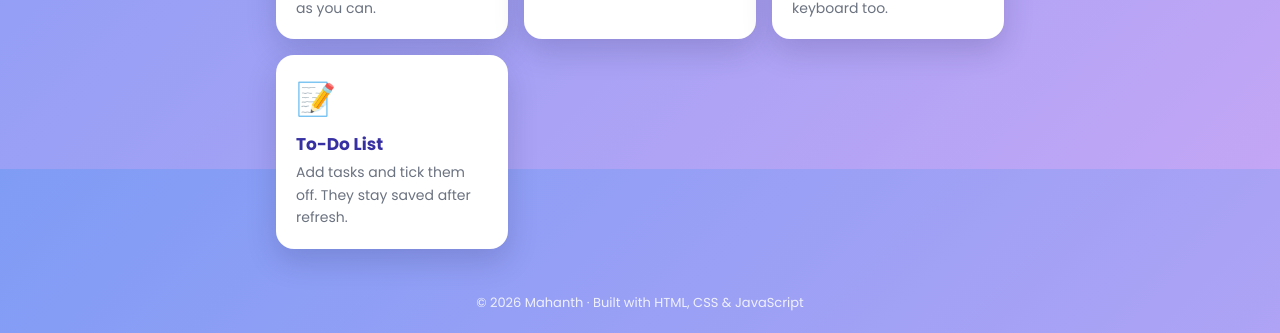
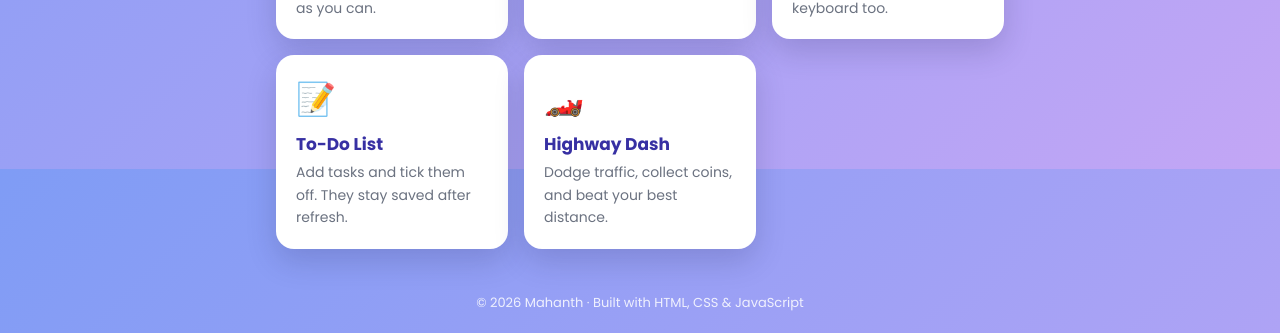
Before and after one commit to puppalamahanth-sys/puppalamahanth.github.io, a plain HTML site: page index.html in a window 1280 px wide. Shown: the part 631-964 px from the top of the page. Drawn offline with Linux system fonts and the light colour scheme.

Commit message:
Update index.html

```diff
--- a/index.html
+++ b/index.html
@@ -61,7 +61,12 @@
       <h3>To-Do List</h3>
       <p>Add tasks and tick them off. They stay saved after refresh.</p>
     </a>
-  </div>
+        <a class="project" href="highway.html">
+      <div class="icon">🏎️</div>
+      <h3>Highway Dash</h3>
+      <p>Dodge traffic, collect coins, and beat your best distance.</p>
+        </a>
+     </div>
 </main>
 
 <footer class="footer">© 2026 Mahanth · Built with HTML, CSS &amp; JavaScript</footer>
```
